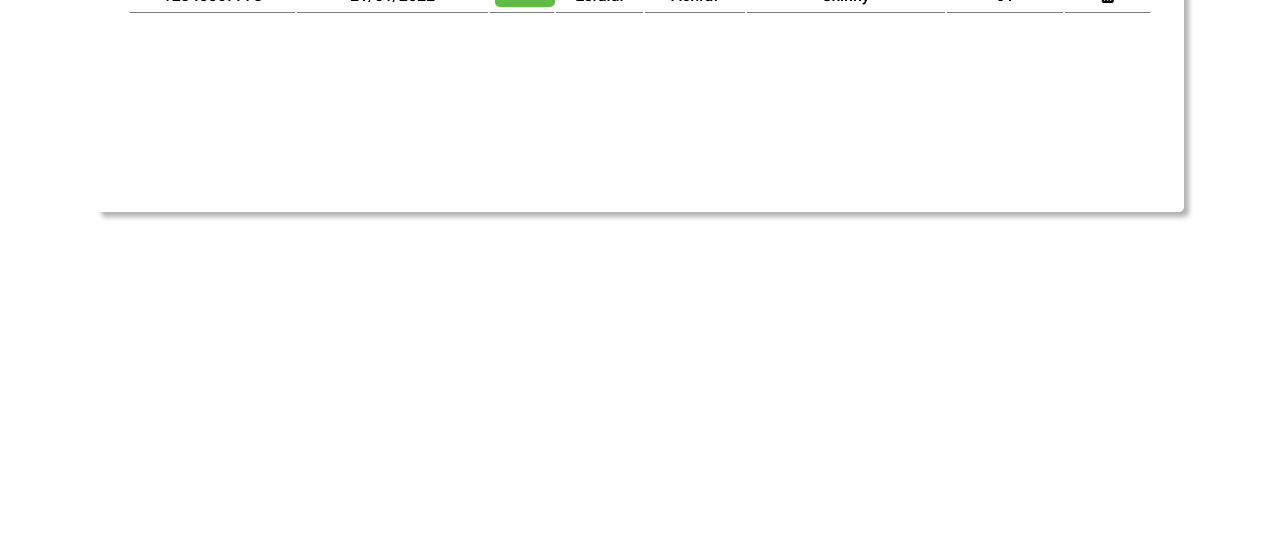
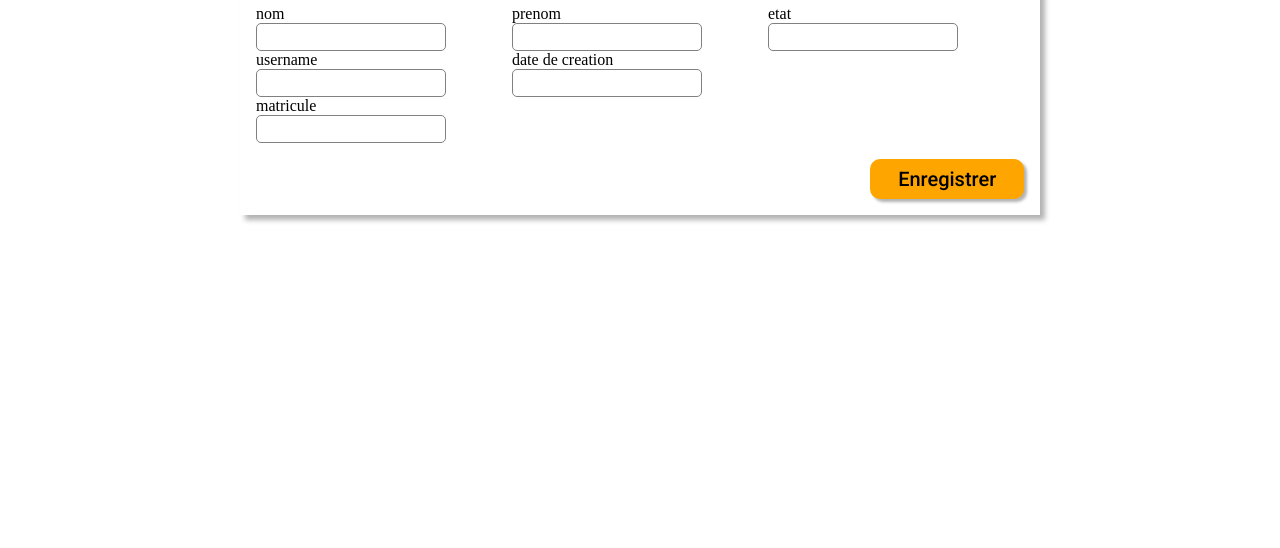
Before and after one commit to aces96/vanilla-javascript-exercice, a plain HTML site: page index.html in a window 1280 px wide. Shown: the part 252-800 px from the top of the page. Drawn offline with Linux system fonts and the light colour scheme.

Commit message:
i finished all the html elements and the styling
i finished all the html elements and the styling,
and now i will start working on the javascript logique

```diff
--- a/index.css
+++ b/index.css
@@ -1,10 +1,11 @@
 body {
     width: 100%;
-    height: 100vh;
+    height: 100%;
     margin: 0;
     padding: 0;
     display: flex;
-    justify-content: center;
+    flex-direction: column;
+    align-items: center;
 }
 
 
@@ -17,7 +18,56 @@ body {
     align-items: center;
     border-radius: 5px;
     box-shadow:  5px 5px 5px rgba(0, 0, 0, 0.3);
+    margin-bottom: 2%;
 
+}
+
+.cont{
+    display: none;
+    justify-content:end ;
+    padding: 2rem;
+    width: 80%;
+    height: 6%;
+    box-shadow:  5px 5px 5px rgba(0, 0, 0, 0.3);
+
+}
+
+.modal{
+    padding: 1rem;
+    width: 60%;
+    height: 50%;
+    box-shadow:  5px 5px 5px rgba(0, 0, 0, 0.3);
+}
+.inputCont{
+    display: flex;
+
+}
+
+.allinputs{
+    display: flex;
+    flex-direction: column;
+    width: 100%;
+}
+
+.singleInput{
+    display: flex;
+    width: 80%;
+    flex-direction: column;
+}
+
+.submitCont{
+    width: 100%;
+    margin-top: 1rem;
+    height: 2.5rem;
+    display: flex;
+    justify-content: end;
+}
+
+input {
+    width: 90%;
+    height: 1.5rem;
+    border: 1px solid grey;
+    border-radius: 5px;
 }
 
 table{
@@ -36,6 +86,7 @@ table{
         font-family: 'Roboto', sans-serif;
         text-align: center;
         font-weight: 700;
+        font-size: large;
     }
 
     td{
@@ -51,7 +102,7 @@ table{
         padding: 3px;
         height: 1rem;
         width:  100%;
-        background-color: #62bb47;
+        background-color: #5BE881;
         color: white;
         font-size: 10px;
         border-radius: 5px;
@@ -60,3 +111,21 @@ table{
     i {
         cursor: pointer;
     }
+
+    button{
+        width: 20%;
+        height: 100%;
+        border: 0;
+        border-radius: 10px;
+        background-color: orange;
+        color: black;
+        box-shadow:  3px 3px 3px rgba(0, 0, 0, 0.3);
+        font-family: 'Roboto', sans-serif;
+        font-size: 20px;
+        cursor: pointer;
+    }
+
+    h1{
+        font-family: 'Roboto', sans-serif;
+        font-weight: 600;
+    }
--- a/index.html
+++ b/index.html
@@ -40,5 +40,59 @@
         </table>
 
     </div>
+
+    <div class="cont">
+        <button id="ajouter">Ajouter utilisateur</button>
+    </div>
+
+
+
+
+    <div class="modal" id="modal">
+        <h1>Ajout d'utilisateur</h1>
+
+        <div class="inputCont">
+
+            <div class="allinputs">
+                <div class="singleInput">
+                    <label for="nom">nom</label>
+                    <input type="text" id="nom">
+                </div>
+                <div class="singleInput">
+                    <label for="username">username</label>
+                    <input type="text" id="username">
+                </div>
+                <div class="singleInput">
+                    <label for="matricule">matricule</label>
+                    <input type="text" id="matricule">
+                </div>
+            </div>
+
+
+            <div class="allinputs">
+                <div class="singleInput">
+                    <label for="prenom">prenom</label>
+                    <input type="text" id="username">
+                </div>
+
+                <div class="singleInput">
+                    <label for="date">date de creation</label>
+                    <input type="text" id="date">
+                </div>
+            </div>
+
+
+            <div class="allinputs">
+                <div class="singleInput">
+                    <label for="etat">etat</label>
+                    <input type="text" id="etat">
+                </div>
+            </div>
+        </div>
+
+        <div class="submitCont">
+            <button id="submit">Enregistrer</button>
+        </div>
+    </div>
 </body>
 </html>
```
